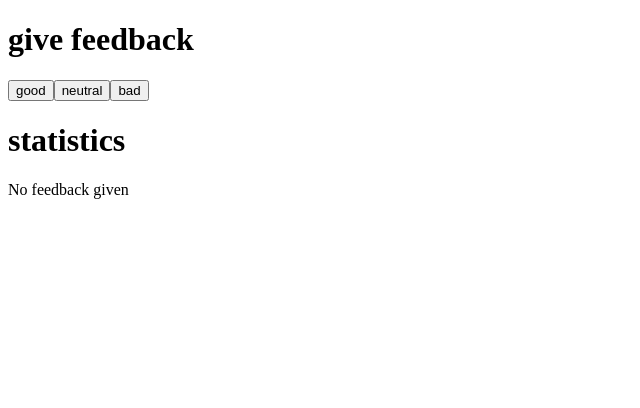
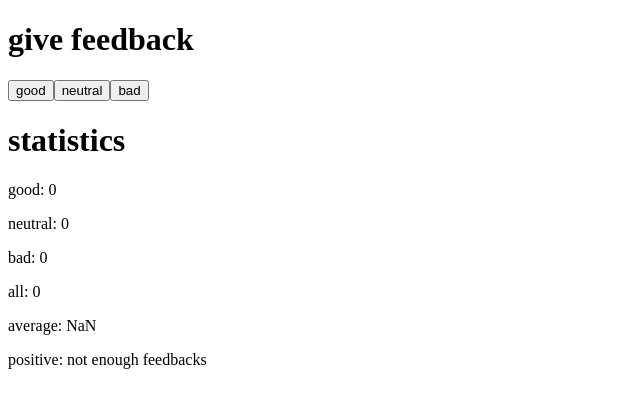
Before and after one commit to LittleQuartZ/fs-open, a React (Create React App) app in the folder part1/unicafe/: page / in a window 1280 px wide. Shown: the top 408 px of the page, without its empty margins (0-640 px from the left). Built offline with nearby package versions, Linux system fonts and the light colour scheme.

Commit message:
Revert "1.8 refactor statistics component and add placeholder when no feedback"
This reverts commit 3a92ab9368e101763e16da56ef935b2f2552016a.

```diff
--- a/part1/unicafe/src/App.js
+++ b/part1/unicafe/src/App.js
@@ -1,26 +1,4 @@
 import { useState } from 'react'
-
-const Statistics = ({ good, neutral, bad }) => {
-  const total = good + neutral + bad
-
-  return (
-    <div>
-      <h1>statistics</h1>
-      {good || neutral || bad ? (
-        <>
-          <p>good: {good}</p>
-          <p>neutral: {neutral}</p>
-          <p>bad: {bad}</p>
-          <p>all: {total}</p>
-          <p>average: {(good + bad * -1) / total}</p>
-          <p>positive: {(good / total) * 100 + '%'}</p>
-        </>
-      ) : (
-        <p>No feedback given</p>
-      )}
-    </div>
-  )
-}
 
 const App = () => {
   const [good, setGood] = useState(0)
@@ -35,7 +13,18 @@ const App = () => {
         neutral
       </button>
       <button onClick={() => setBad(bad => bad + 1)}>bad</button>
-      <Statistics good={good} neutral={neutral} bad={bad} />
+      <h1>statistics</h1>
+      <p>good: {good}</p>
+      <p>neutral: {neutral}</p>
+      <p>bad: {bad}</p>
+      <p>all: {good + neutral + bad}</p>
+      <p>average: {(good + bad * -1) / (good + neutral + bad)}</p>
+      <p>
+        positive:{' '}
+        {good && bad
+          ? (good / (good + neutral + bad)) * 100 + '%'
+          : 'not enough feedbacks'}
+      </p>
     </div>
   )
 }
```
